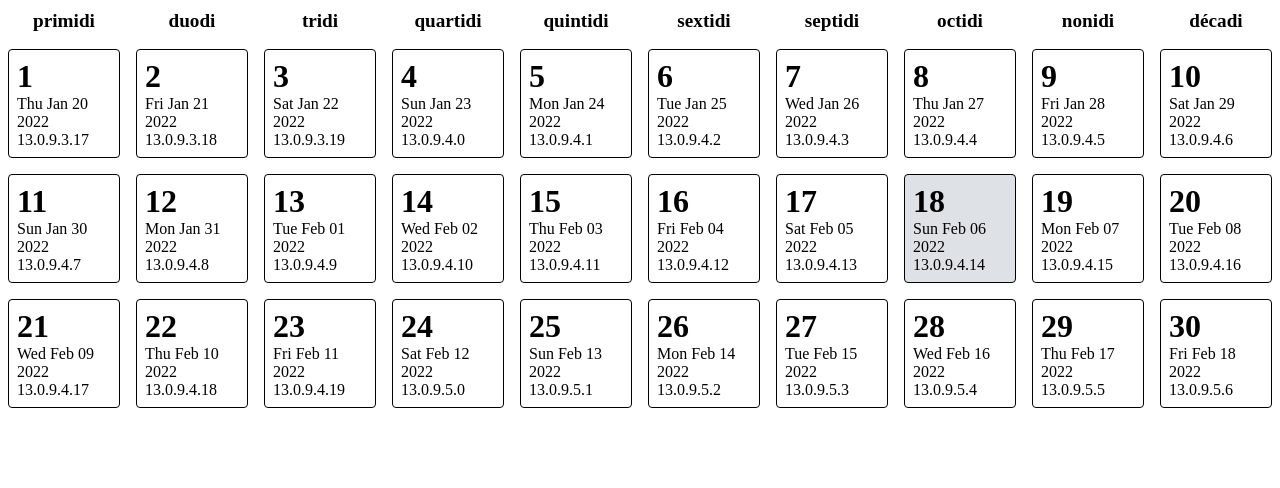
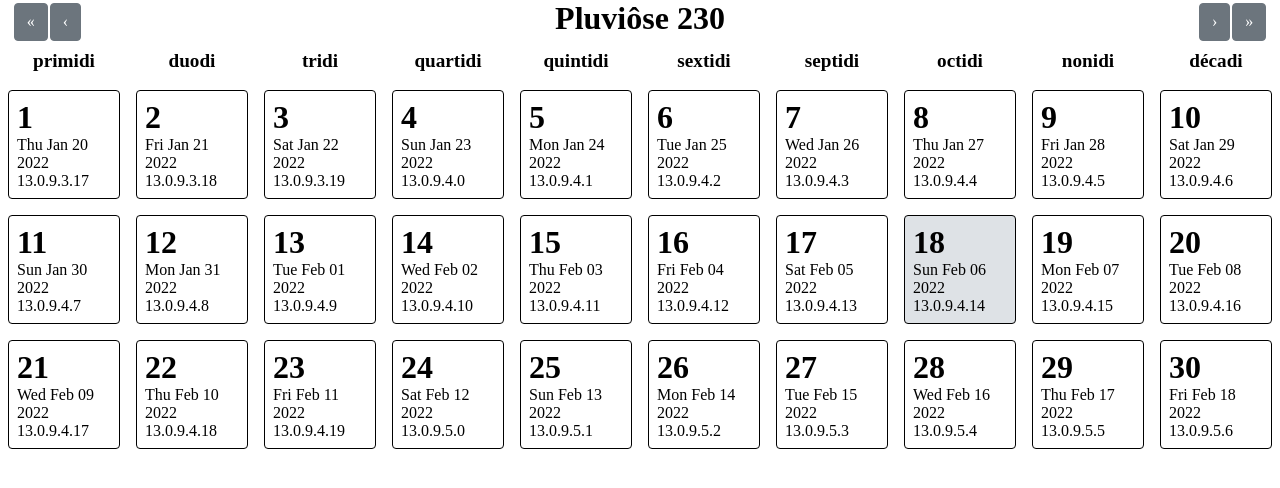
Before and after one commit to quantum5/qcal, a React (Create React App) app: page / in a window 1280 px wide. Shown: the top 488 px of the page. Built offline with nearby package versions, Linux system fonts and the light colour scheme.

Commit message:
Add month navigation

```diff
--- a/src/App.tsx
+++ b/src/App.tsx
@@ -1,14 +1,16 @@
-import React from 'react';
+import React, {useState} from 'react';
 import './App.css';
 import {Calendar} from './Calendar';
-import {gregorianJDN} from "./dates";
+import {gregorianJDN, Month} from "./dates";
 
 function App() {
-  const today = new Date();
-  const todayJDN = gregorianJDN(today.getFullYear(), today.getMonth() + 1, today.getDay());
-  return (
-    <Calendar year={230} month={5} day={24} todayJDN={todayJDN}/>
-  );
+    const today = new Date();
+    const todayJDN = gregorianJDN(today.getFullYear(), today.getMonth() + 1, today.getDay());
+    const [yearMonth, setYearMonth] = useState([230, 5]);
+    return (
+        <Calendar year={yearMonth[0]} month={yearMonth[1] as Month} todayJDN={todayJDN}
+                  onSwitch={(year, month) => setYearMonth([year, month])}/>
+    );
 }
 
 export default App;
--- a/src/Calendar.scss
+++ b/src/Calendar.scss
@@ -1,10 +1,34 @@
 @import 'bootstrap/scss/functions';
 @import 'bootstrap/scss/variables';
 @import 'bootstrap/scss/mixins';
-@import 'bootstrap/scss/containers';
+@import 'bootstrap/scss/grid';
+@import 'bootstrap/scss/buttons';
 
-.Month {
+.Calendar {
     @include make-container();
+}
+
+.Calendar-head {
+    display: flex;
+    font-size: 2em;
+    font-weight: 600;
+
+    .btn {
+        margin: 0 1px;
+    }
+}
+
+.Calendar-prev, .Calendar-next {
+    flex: 0 70px;
+}
+
+.Calendar-prev {
+    text-align: right;
+}
+
+.Calendar-month-name {
+    flex: 1;
+    text-align: center;
 }
 
 .Month-decadeHead {
--- a/src/Calendar.tsx
+++ b/src/Calendar.tsx
@@ -1,6 +1,6 @@
 import React from 'react';
 import './Calendar.scss';
-import {Day, decadeNames, frJDN, jdnGregorian, jdnLongCount, Month} from './dates';
+import {Day, decadeNames, frJDN, jdnGregorian, jdnLongCount, Month, monthName} from './dates';
 
 type MonthProps = {
     year: number;
@@ -11,11 +11,9 @@ type DateProps = MonthProps & {
     day: Day;
 };
 
-export type CalendarProps = DateProps & {
-    year: number;
-    month: Month;
+export type CalendarProps = MonthProps & {
     todayJDN: number;
-    onSwitch?: (year: number, month: Month, day: Day) => void,
+    onSwitch?: (year: number, month: Month) => void,
 };
 
 type CalendarState = {};
@@ -33,7 +31,6 @@ function DayDetail({jdn}: { jdn: number }): JSX.Element {
 
 function NormalDay({year, month, day, todayJDN}: DateProps & { todayJDN: number }): JSX.Element {
     const jdn = frJDN(year, month, day);
-    console.log(year, month, day, jdn, todayJDN);
     return <div className={`Day NormalDay ${jdn === todayJDN ? 'Day-today' : ''}`}>
         <div className="Day-name">{day}</div>
         <div className="Day-decade">{decadeNames[(day - 1) % 10]}</div>
@@ -57,7 +54,58 @@ function NormalMonth({year, month, todayJDN}: MonthProps & { todayJDN: number })
 }
 
 export class Calendar extends React.Component<CalendarProps, CalendarState> {
+    private goToNormalized(year: number, month: number) {
+        if (month < 0) {
+            --year;
+            month += 13;
+        }
+
+        if (month > 13) {
+            ++year;
+            month -= 13;
+        }
+
+        this.props.onSwitch && this.props.onSwitch(year, month as Month);
+    }
+
+    prevYear() {
+        this.goToNormalized(this.props.year - 1, this.props.month);
+    }
+
+    prevMonth() {
+        this.goToNormalized(this.props.year, this.props.month - 1);
+    }
+
+    nextYear() {
+        this.goToNormalized(this.props.year + 1, this.props.month);
+    }
+
+    nextMonth() {
+        this.goToNormalized(this.props.year, this.props.month + 1);
+    }
+
     render(): JSX.Element {
-        return <NormalMonth year={this.props.year} month={this.props.month} todayJDN={this.props.todayJDN}/>;
+        return <div className="Calendar">
+            <div className="Calendar-head">
+                <div className="Calendar-prev">
+                    <button type="button" className="btn btn-secondary" title="Previous year"
+                            onClick={this.prevYear.bind(this)}>«
+                    </button>
+                    <button type="button" className="btn btn-secondary" title="Previous month"
+                            onClick={this.prevMonth.bind(this)}>‹
+                    </button>
+                </div>
+                <div className="Calendar-month-name">{monthName(this.props.month)} {this.props.year}</div>
+                <div className="Calendar-next">
+                    <button type="button" className="btn btn-secondary" title="Next month"
+                            onClick={this.nextMonth.bind(this)}>›
+                    </button>
+                    <button type="button" className="btn btn-secondary" title="Next year"
+                            onClick={this.nextYear.bind(this)}>»
+                    </button>
+                </div>
+            </div>
+            <NormalMonth year={this.props.year} month={this.props.month} todayJDN={this.props.todayJDN}/>
+        </div>;
     }
 }
```
